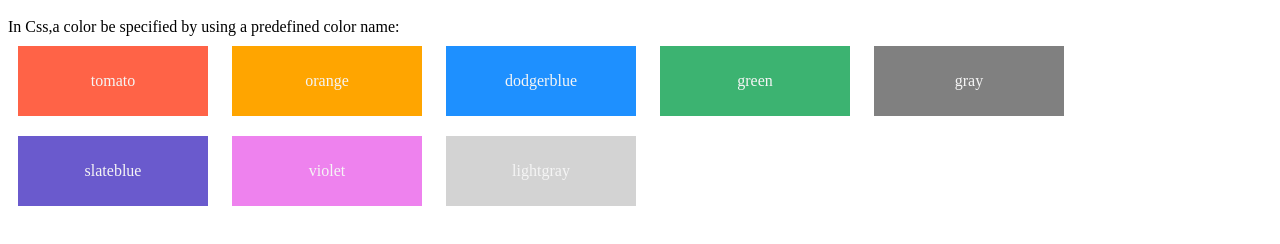
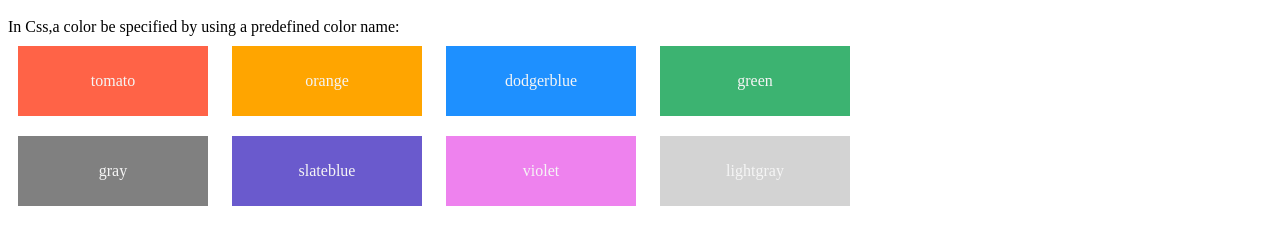
Before and after one commit to c110181130/wu, a plain HTML site: page first.html in a window 1280 px wide. Shown: the part 48-292 px from the top of the page. Drawn offline with Linux system fonts and the light colour scheme.

Commit message:
Add files via upload

```diff
--- a/first.html
+++ b/first.html
@@ -106,11 +106,12 @@
         </h1>
 
         <div>
-            <span>In Css,a color be specified by using a predefined color name:
-
+            <span>
+                In Css,a color be specified by using a predefined color name:
             </span>
         </div>
 
+<div>
     <div class="tomato">
         tomato
     </div>
@@ -123,6 +124,9 @@
     <div class="green">
         green
     </div>
+</div>
+
+<div>
             <div class="gray">
                 gray
             </div>
@@ -135,5 +139,7 @@
             <div class="lightgray">
                 lightgray
             </div>
+</div>
+
     </body>
 </html>
```
Lines whose indentation alone changed are shown as unchanged.
